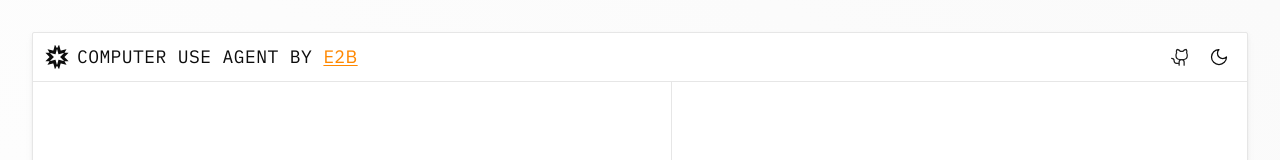
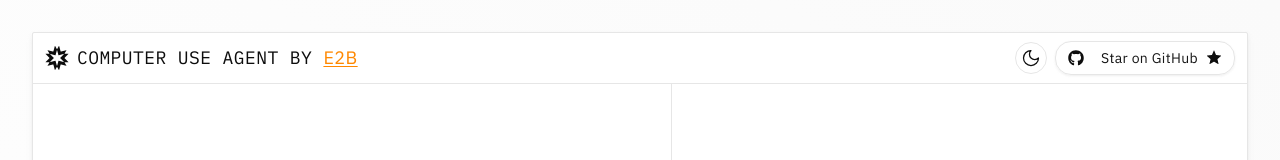
Before and after one commit to openapiv1/surf, a Next.js app: page / in a window 1280 px wide. Shown: the top 160 px of the page. Built offline with nearby package versions, Linux system fonts and the light colour scheme.

Commit message:
add: repo banner

```diff
--- a/app/page.tsx
+++ b/app/page.tsx
@@ -28,6 +28,7 @@
 import { Loader, AssemblyLoader } from "@/components/loader";
 import Link from "next/link";
 import Logo from "@/components/logo";
+import { RepoBanner } from "@/components/repo-banner";
 
 /**
  * Main page component
@@ -186,13 +187,15 @@
   const ThemeToggle = () => (
     <Button
       onClick={() => setTheme(theme === "dark" ? "light" : "dark")}
-      variant="ghost"
+      variant="outline"
       size="icon"
+      suppressHydrationWarning
+      className="rounded-full"
     >
       {theme === "dark" ? (
-        <SunIcon className="h-5 w-5" />
+        <SunIcon className="h-5 w-5" suppressHydrationWarning />
       ) : (
-        <MoonIcon className="h-5 w-5" />
+        <MoonIcon className="h-5 w-5" suppressHydrationWarning />
       )}
     </Button>
   );
@@ -276,16 +279,8 @@
 
           {/* Desktop controls */}
           <div className="hidden md:flex items-center gap-2">
-            <a
-              href="https://github.com/e2b-dev/computer-use-app"
-              target="_blank"
-              rel="noopener noreferrer"
-              className="p-1 hover:bg-bg-200/50 dark:hover:bg-bg-200/50 rounded-lg transition-colors"
-              title="View on GitHub"
-            >
-              <GithubLogo className="w-5 h-5 text-fg-100" />
-            </a>
             <ThemeToggle />
+            <RepoBanner />
 
             {/* Controls */}
             <AnimatePresence>
@@ -374,16 +369,8 @@
               transition={{ duration: 0.2 }}
             >
               <div className="flex items-center gap-2">
-                <a
-                  href="https://github.com/e2b-dev/computer-use-app"
-                  target="_blank"
-                  rel="noopener noreferrer"
-                  className="p-1 hover:bg-bg-200/50 dark:hover:bg-bg-200/50 rounded-lg transition-colors"
-                  title="View on GitHub"
-                >
-                  <GithubLogo className="w-5 h-5 text-fg-100" />
-                </a>
                 <ThemeToggle />
+                <RepoBanner />
               </div>
             </motion.div>
           )}
--- a/components/icons.tsx
+++ b/components/icons.tsx
@@ -1,3 +1,5 @@
+import { cn } from "@/lib/utils";
+
 export const BotIcon = () => {
   return (
     <svg
@@ -94,31 +96,20 @@
   );
 };
 
-export const GitIcon = () => {
-  return (
-    <svg
-      height="16"
-      strokeLinejoin="round"
-      viewBox="0 0 16 16"
-      width="16"
-      style={{ color: "currentcolor" }}
-    >
-      <g clipPath="url(#clip0_872_3147)">
-        <path
-          fillRule="evenodd"
-          clipRule="evenodd"
-          d="M8 0C3.58 0 0 3.57879 0 7.99729C0 11.5361 2.29 14.5251 5.47 15.5847C5.87 15.6547 6.02 15.4148 6.02 15.2049C6.02 15.0149 6.01 14.3851 6.01 13.7154C4 14.0852 3.48 13.2255 3.32 12.7757C3.23 12.5458 2.84 11.836 2.5 11.6461C2.22 11.4961 1.82 11.1262 2.49 11.1162C3.12 11.1062 3.57 11.696 3.72 11.936C4.44 13.1455 5.59 12.8057 6.05 12.5957C6.12 12.0759 6.33 11.726 6.56 11.5261C4.78 11.3262 2.92 10.6364 2.92 7.57743C2.92 6.70773 3.23 5.98797 3.74 5.42816C3.66 5.22823 3.38 4.40851 3.82 3.30888C3.82 3.30888 4.49 3.09895 6.02 4.1286C6.66 3.94866 7.34 3.85869 8.02 3.85869C8.7 3.85869 9.38 3.94866 10.02 4.1286C11.55 3.08895 12.22 3.30888 12.22 3.30888C12.66 4.40851 12.38 5.22823 12.3 5.42816C12.81 5.98797 13.12 6.69773 13.12 7.57743C13.12 10.6464 11.25 11.3262 9.47 11.5261C9.76 11.776 10.01 12.2558 10.01 13.0056C10.01 14.0752 10 14.9349 10 15.2049C10 15.4148 10.15 15.6647 10.55 15.5847C12.1381 15.0488 13.5182 14.0284 14.4958 12.6673C15.4735 11.3062 15.9996 9.67293 16 7.99729C16 3.57879 12.42 0 8 0Z"
-          fill="currentColor"
-        ></path>
-      </g>
-      <defs>
-        <clipPath id="clip0_872_3147">
-          <rect width="16" height="16" fill="white"></rect>
-        </clipPath>
-      </defs>
-    </svg>
-  );
-};
+interface IconProps {
+  className?: string;
+}
+
+export const GitHubIcon = ({ className }: IconProps) => (
+  <svg
+    xmlns="http://www.w3.org/2000/svg"
+    viewBox="0 0 496 512"
+    fill="currentColor"
+    className={cn("w-4 h-4", className)}
+  >
+    <path d="M165.9 397.4c0 2-2.3 3.6-5.2 3.6-3.3.3-5.6-1.3-5.6-3.6 0-2 2.3-3.6 5.2-3.6 3-.3 5.6 1.3 5.6 3.6zm-31.1-4.5c-.7 2 1.3 4.3 4.3 4.9 2.6 1 5.6 0 6.2-2s-1.3-4.3-4.3-5.2c-2.6-.7-5.5.3-6.2 2.3zm44.2-1.7c-2.9.7-4.9 2.6-4.6 4.9.3 2 2.9 3.3 5.9 2.6 2.9-.7 4.9-2.6 4.6-4.6-.3-1.9-3-3.2-5.9-2.9zM244.8 8C106.1 8 0 113.3 0 252c0 110.9 69.8 205.8 169.5 239.2 12.8 2.3 17.3-5.6 17.3-12.1 0-6.2-.3-40.4-.3-61.4 0 0-70 15-84.7-29.8 0 0-11.4-29.1-27.8-36.6 0 0-22.9-15.7 1.6-15.4 0 0 24.9 2 38.6 25.8 21.9 38.6 58.6 27.5 72.9 20.9 2.3-16 8.8-27.1 16-33.7-55.9-6.2-112.3-14.3-112.3-110.5 0-27.5 7.6-41.3 23.6-58.9-2.6-6.5-11.1-33.3 2.6-67.9 20.9-6.5 69 27 69 27 20-5.6 41.5-8.5 62.8-8.5s42.8 2.9 62.8 8.5c0 0 48.1-33.6 69-27 13.7 34.7 5.2 61.4 2.6 67.9 16 17.7 25.8 31.5 25.8 58.9 0 96.5-58.9 104.2-114.8 110.5 9.2 7.9 17 22.9 17 46.4 0 33.7-.3 75.4-.3 83.6 0 6.5 4.6 14.4 17.3 12.1C428.2 457.8 496 362.9 496 252 496 113.3 383.5 8 244.8 8zM97.2 352.9c-1.3 1-1 3.3.7 5.2 1.6 1.6 3.9 2.3 5.2 1 1.3-1 1-3.3-.7-5.2-1.6-1.6-3.9-2.3-5.2-1zm-10.8-8.1c-.7 1.3.3 2.9 2.3 3.9 1.6 1 3.6.7 4.3-.7.7-1.3-.3-2.9-2.3-3.9-2-.6-3.6-.3-4.3.7zm32.4 35.6c-1.6 1.3-1 4.3 1.3 6.2 2.3 2.3 5.2 2.6 6.5 1 1.3-1.3.7-4.3-1.3-6.2-2.2-2.3-5.2-2.6-6.5-1zm-11.4-14.7c-1.6 1-1.6 3.6 0 5.9 1.6 2.3 4.3 3.3 5.6 2.3 1.6-1.3 1.6-3.9 0-6.2-1.4-2.3-4-3.3-5.6-2z" />
+  </svg>
+);
 
 export const BoxIcon = ({ size = 16 }: { size: number }) => {
   return (
--- /dev/null
+++ b/components/repo-banner.tsx
@@ -0,0 +1,43 @@
+import { GitHubIcon } from "./icons";
+import { Separator } from "./ui/separator";
+import { cn } from "@/lib/utils";
+import { StarFilledIcon } from "@radix-ui/react-icons";
+
+const REPO_URL = "https://github.com/e2b-dev/cuse-agent";
+
+export function RepoBanner() {
+  return (
+    <a
+      href={REPO_URL}
+      target="_blank"
+      rel="noopener noreferrer"
+      aria-label={`View Fragments repository on GitHub`}
+      className={cn(
+        "bg-background overflow-hidden hover:scale-[1.01] font-light px-3 py-1.5 rounded-2xl",
+        "gap-2 w-fit flex items-center shadow-sm ml-auto border",
+        "transition-all duration-300 group relative",
+        "before:absolute before:w-full before:h-full before:bg-[radial-gradient(circle_at_50%_-50%,rgba(255,255,255,0.1),transparent_70%)] dark:before:bg-[radial-gradient(circle_at_50%_-100%,rgba(255,255,255,0.1),transparent_70%)] before:rounded-2xl before:pointer-events-none"
+      )}
+    >
+      <GitHubIcon className="w-4 h-4" aria-hidden="true" />
+      <Separator
+        orientation="vertical"
+        className="h-6 bg-[hsl(var(--border))]"
+        aria-hidden="true"
+      />
+      <p className="text-xs md:text-sm font-light text-foreground tracking-wide">
+        Star on GitHub
+      </p>
+      <div
+        className="flex items-center gap-1 text-foreground/80"
+        role="status"
+        aria-live="polite"
+      >
+        <StarFilledIcon
+          className="w-4 h-4 transition-transform group-hover:rotate-[90deg] duration-200 ease-in-out"
+          aria-label="GitHub stars"
+        />
+      </div>
+    </a>
+  );
+}
--- /dev/null
+++ b/components/ui/separator.tsx
@@ -0,0 +1,28 @@
+"use client"
+
+import * as React from "react"
+import * as SeparatorPrimitive from "@radix-ui/react-separator"
+
+import { cn } from "@/lib/utils"
+
+function Separator({
+  className,
+  orientation = "horizontal",
+  decorative = true,
+  ...props
+}: React.ComponentProps<typeof SeparatorPrimitive.Root>) {
+  return (
+    <SeparatorPrimitive.Root
+      data-slot="separator-root"
+      decorative={decorative}
+      orientation={orientation}
+      className={cn(
+        "bg-border shrink-0 data-[orientation=horizontal]:h-px data-[orientation=horizontal]:w-full data-[orientation=vertical]:h-full data-[orientation=vertical]:w-px",
+        className
+      )}
+      {...props}
+    />
+  )
+}
+
+export { Separator }
--- a/package.json
+++ b/package.json
@@ -23,6 +23,7 @@
     "@radix-ui/react-icons": "^1.3.2",
     "@radix-ui/react-scroll-area": "^1.2.3",
     "@radix-ui/react-select": "^2.1.5",
+    "@radix-ui/react-separator": "^1.1.2",
     "@vercel/kv": "^3.0.0",
     "ai": "4.1.25",
     "class-variance-authority": "^0.7.1",
```
Also changed, not shown: 1 other file (tests, documents, lock files or other folders).
